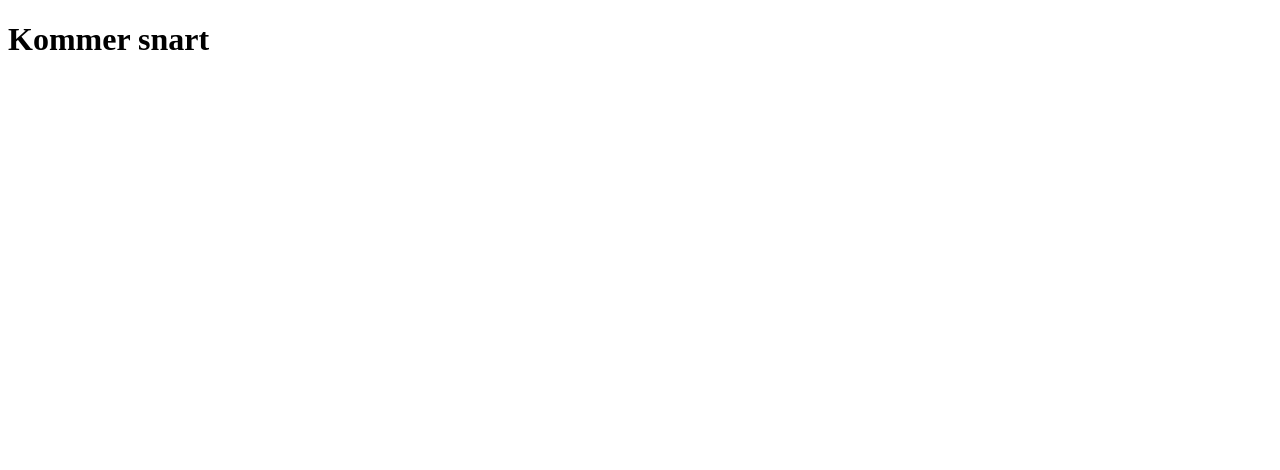
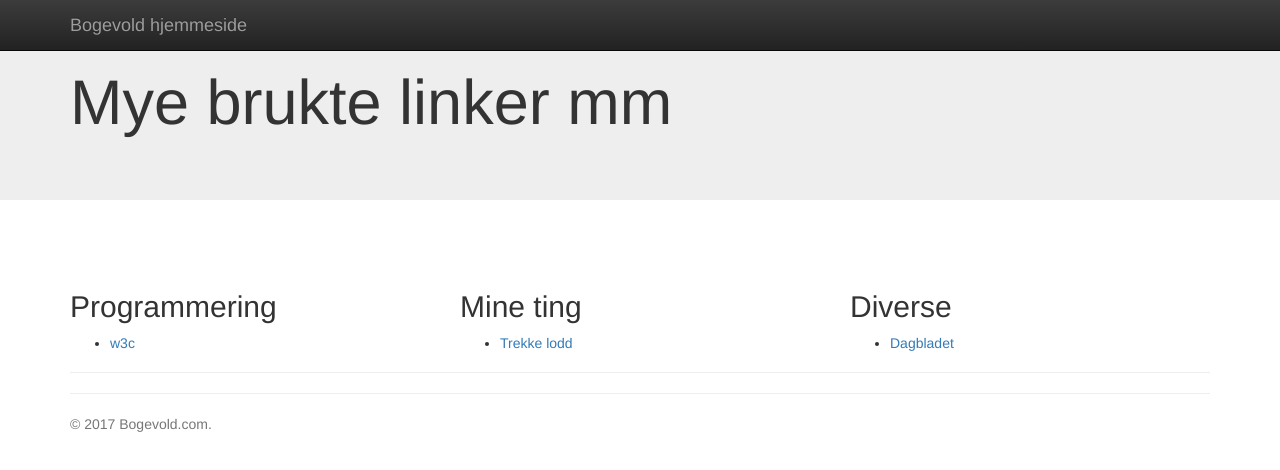
Before and after one commit to Bogevold/bogevold.com, a plain HTML site: page index.html in a window 1280 px wide. Drawn offline with nearby package versions, Linux system fonts and the light colour scheme.

Commit message:
Lagt til bootstrap, grunnoppsett

```diff
--- a/index.html
+++ b/index.html
@@ -2,9 +2,96 @@
 <html>
   <head>
     <meta charset="UTF-8">
+    <meta name="viewport" content="width=device-width, initial-scale=1">
+    <!-- Latest compiled and minified CSS -->
+    <link rel="stylesheet" href="https://maxcdn.bootstrapcdn.com/bootstrap/3.3.7/css/bootstrap.min.css" integrity="sha384-BVYiiSIFeK1dGmJRAkycuHAHRg32OmUcww7on3RYdg4Va+PmSTsz/K68vbdEjh4u" crossorigin="anonymous">
+
+    <!-- Optional theme -->
+    <link rel="stylesheet" href="https://maxcdn.bootstrapcdn.com/bootstrap/3.3.7/css/bootstrap-theme.min.css" integrity="sha384-rHyoN1iRsVXV4nD0JutlnGaslCJuC7uwjduW9SVrLvRYooPp2bWYgmgJQIXwl/Sp" crossorigin="anonymous">
+
+    <!-- Latest compiled and minified JavaScript -->
+    <script src="https://maxcdn.bootstrapcdn.com/bootstrap/3.3.7/js/bootstrap.min.js" integrity="sha384-Tc5IQib027qvyjSMfHjOMaLkfuWVxZxUPnCJA7l2mCWNIpG9mGCD8wGNIcPD7Txa" crossorigin="anonymous"></script>
+
     <title>Bogevold</title>
   </head>
   <body>
-    <h1>Kommer snart</h1>
+   <nav class="navbar navbar-inverse navbar-fixed-top">
+      <div class="container">
+        <div class="navbar-header">
+          <button type="button" class="navbar-toggle collapsed" data-toggle="collapse" data-target="#navbar" aria-expanded="false" aria-controls="navbar">
+            <span class="sr-only">Toggle navigation</span>
+            <span class="icon-bar"></span>
+            <span class="icon-bar"></span>
+            <span class="icon-bar"></span>
+          </button>
+          <a class="navbar-brand" href="#">Bogevold hjemmeside</a>
+        </div>
+        <!--
+        <div id="navbar" class="navbar-collapse collapse">
+          <form class="navbar-form navbar-right">
+            <div class="form-group">
+              <input type="text" placeholder="Email" class="form-control">
+            </div>
+            <div class="form-group">
+              <input type="password" placeholder="Password" class="form-control">
+            </div>
+            <button type="submit" class="btn btn-success">Sign in</button>
+          </form>
+        </div>-->
+        <!--/.navbar-collapse -->
+      </div>
+    </nav>
+
+    <!-- Main jumbotron for a primary marketing message or call to action -->
+    <div class="jumbotron">
+      <div class="container">
+        <h1>Mye brukte linker mm</h1>
+        <p></p>
+
+      </div>
+    </div>
+
+    <div class="container">
+    <div class="page-header">
+      <!-- Example row of columns -->
+      <div class="row">
+        <div class="col-md-4">
+          <h2>Programmering</h2>
+          <ul>
+            <li><a href="https://www.w3schools.com" target="_blank">w3c</a></li>
+          </ul>
+        </div>
+        <div class="col-md-4">
+          <h2>Mine ting</h2>
+          <ul>
+            <li><a href="loddTrekking"  target="_blank">Trekke lodd</a></li>
+          </ul>
+       </div>
+        <div class="col-md-4">
+          <h2>Diverse</h2>
+          <ul>
+            <li><a href="http://www.db.no" target="_blank">Dagbladet</a></li>
+          </ul>
+        </div>
+      </div>
+      </div>
+
+      <hr>
+
+    </div> <!-- /container -->
+    <footer class="footer">
+      <div class="container">
+        <p class="text-muted">&copy; 2017 Bogevold.com.</p>
+      </div>
+    </footer>
+
+    <!-- Bootstrap core JavaScript
+    ================================================== -->
+    <!-- Placed at the end of the document so the pages load faster -->
+    <script src="https://ajax.googleapis.com/ajax/libs/jquery/1.12.4/jquery.min.js"></script>
+    <script>window.jQuery || document.write('<script src="../../assets/js/vendor/jquery.min.js"><\/script>')</script>
+    <script src="../../dist/js/bootstrap.min.js"></script>
+    <!-- IE10 viewport hack for Surface/desktop Windows 8 bug -->
+    <script src="../../assets/js/ie10-viewport-bug-workaround.js"></script>
   </body>
 </html>
```
